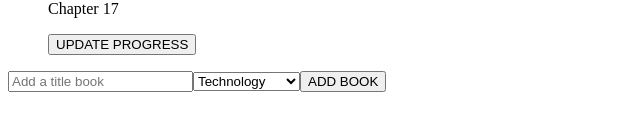
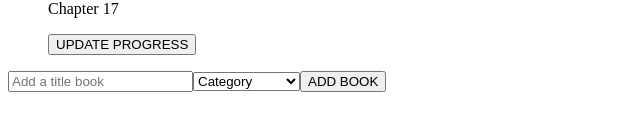
Before and after one commit to ArthurGC/Bookstore_CMS, a React (Create React App) app: page /#/ in a window 1280 px wide. Shown: the part 536-666 px from the top of the page, without its empty margins (0-640 px from the left). Built offline with nearby package versions, Linux system fonts and the light colour scheme.

Commit message:
Fix indentation

```diff
--- a/src/components/books/AddBook.js
+++ b/src/components/books/AddBook.js
@@ -3,7 +3,7 @@ import React from 'react';
 const AddBook = () => (
   <form>
     <input name="title" placeholder="Add a title book" />
-    <select>
+    <select defaultValue="category">
       <option value="category" disabled>Category</option>
       <option value="technology">Technology</option>
       <option value="fiction">Fiction</option>
```
